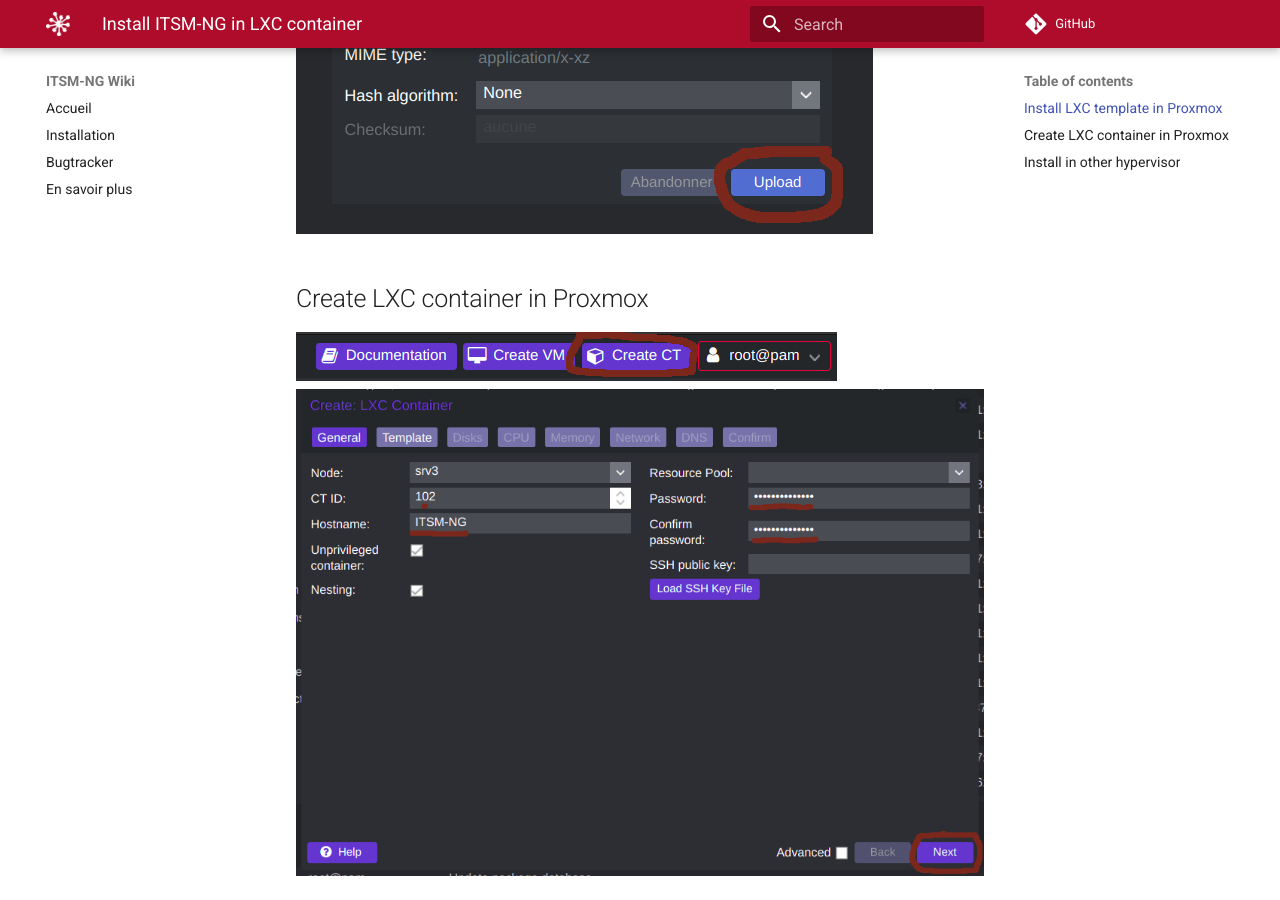
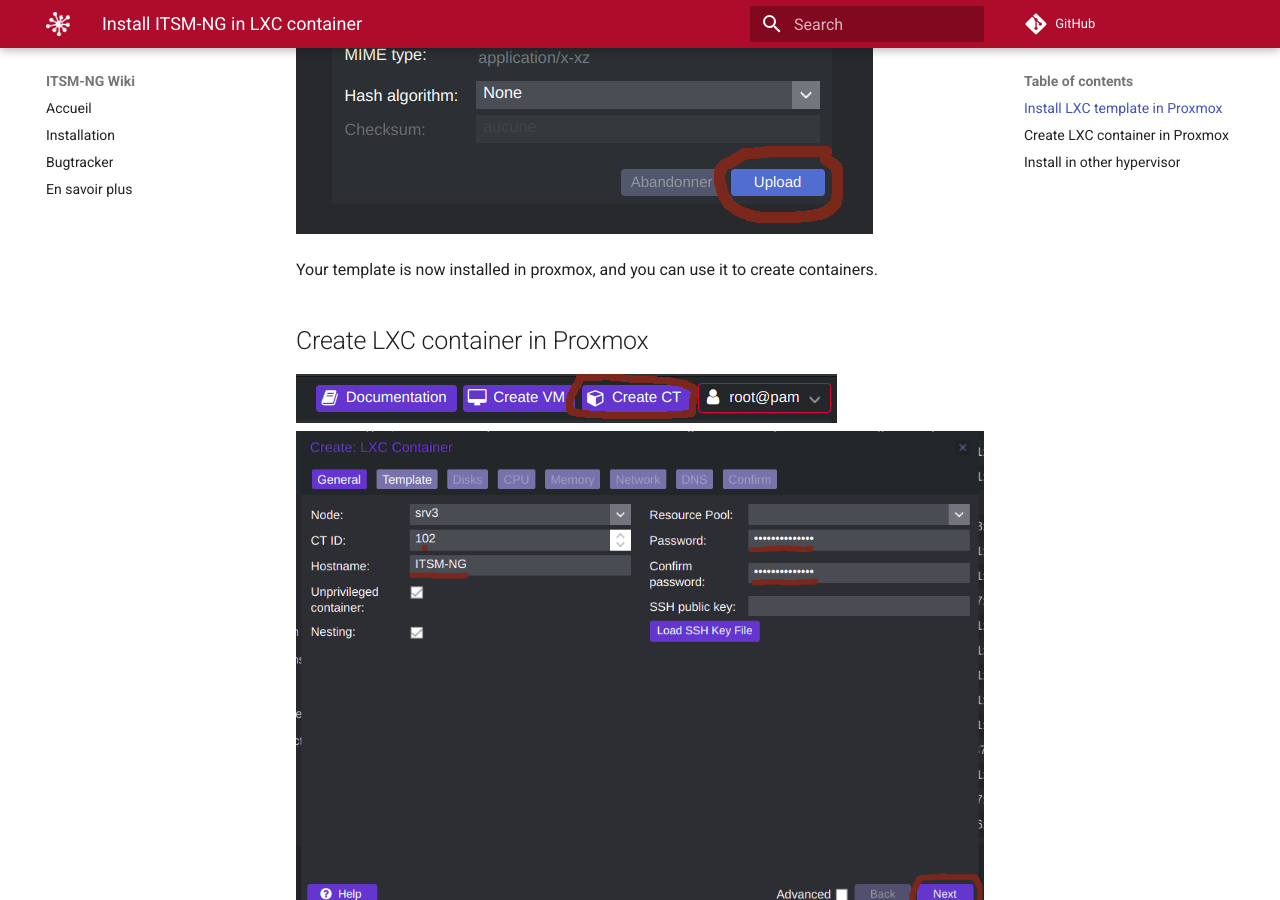
Before and after one commit to itsmng/wiki-backup, an MkDocs documentation site: the page built from docs/lxc-install.md, in a window 1280 px wide and 900 px high, scrolled down 1856 px. Built offline with MkDocs 1.6.1 and Material for MkDocs 9.7.7, drawn with Linux system fonts in a browser that asks for light colours; comment, search, counter and statistics services are not loaded.

Commit message:
Add Finish

```diff
--- a/docs/lxc-install.md
+++ b/docs/lxc-install.md
@@ -27,6 +27,8 @@ Click on ***Select*** and select the lxc template
 Click on ***Upload***
 
 ![](img/lxc/step6.png)
+
+Your template is now installed in proxmox, and you can use it to create containers.
 
 ## Create LXC container in Proxmox
 
```
